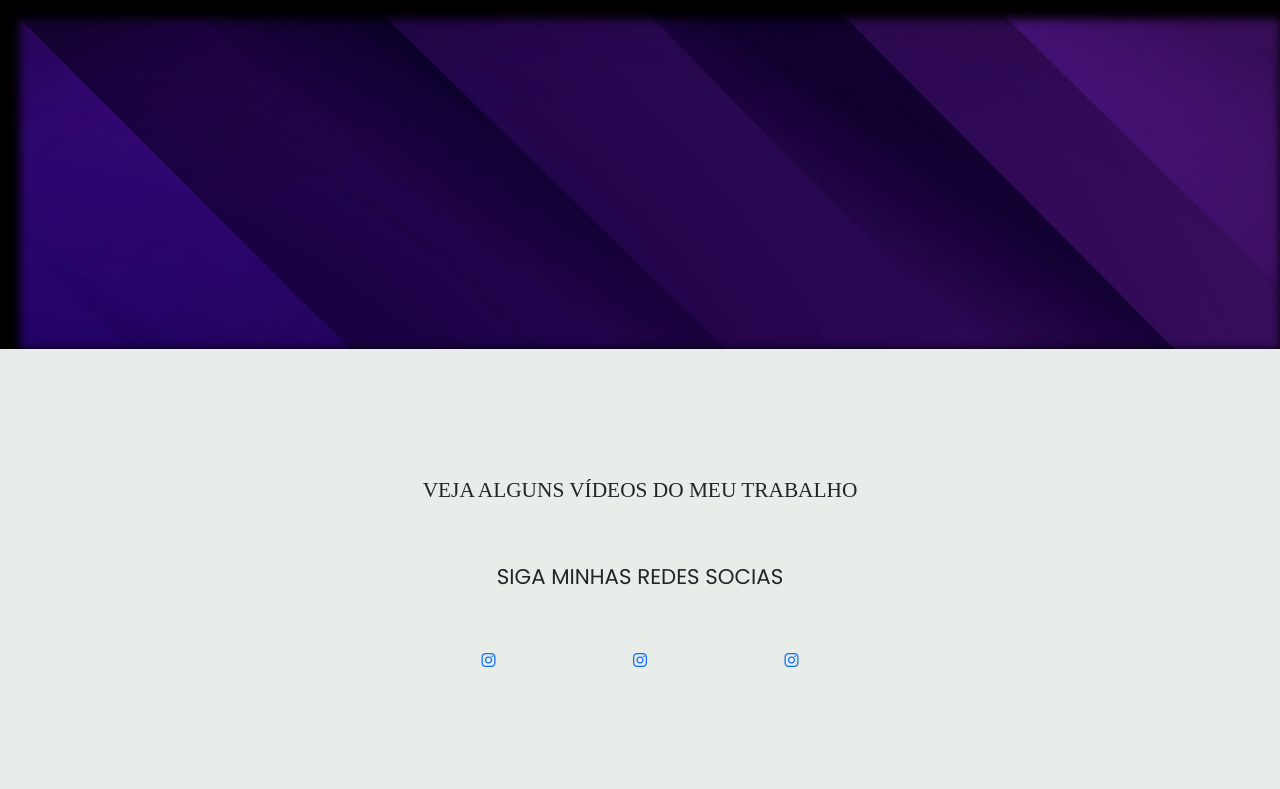
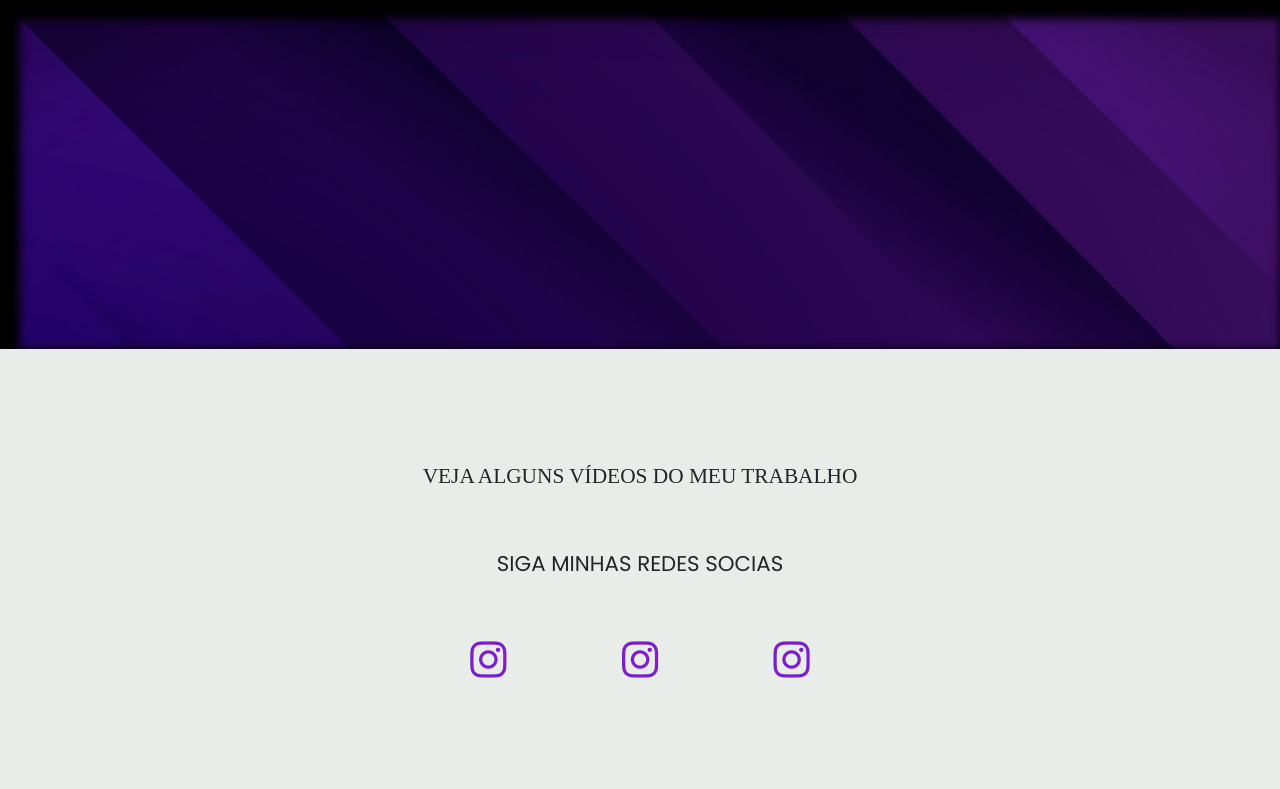
Before and after one commit to Henryque011/ManoTaless, a PHP site: page / in a window 1280 px wide. Shown: the part 1305-2094 px from the top of the page. Run offline with PHP 8.4, Linux system fonts and the light colour scheme; some libraries are stand-ins or nearby versions; some web fonts are replaced.

Commit message:
style.css

```diff
--- a/css/style.css
+++ b/css/style.css
@@ -279,6 +279,12 @@ body {
             .redes_sociais {
                 display: flex;
                 justify-content: space-around;
+
+                a {
+                    font-size: 31pt;
+                    text-decoration: none;
+                    color: var(--medium_purple);
+                }
             }
         }
     }
```
